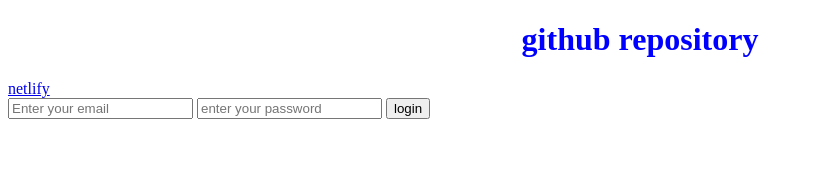
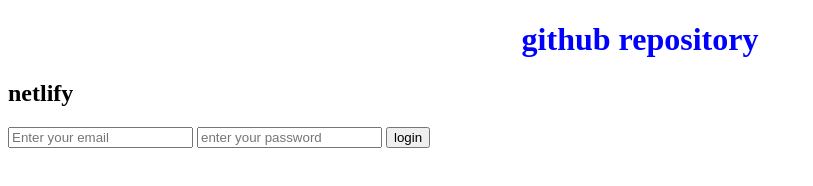
Before and after one commit to ISIOMA123123/my-new-awsome-project, a plain HTML site: page index.html in a window 1280 px wide. Shown: the whole page, without its empty margins (0-813 px from the left). Drawn offline with Linux system fonts and the light colour scheme.

Commit message:
i updated h2

```diff
--- a/index.html
+++ b/index.html
@@ -8,7 +8,7 @@
 </head>
 <body>
     <h1>github repository</h1>
-    <a href="https://www.netlify.com/">netlify</a>
+   <h2 > <a href="https://www.netlify.com"></a>netlify</h2>
     <form>
       <input type="email" placeholder="Enter your email"/>
       <input type="password" placeholder="enter your password">
```
